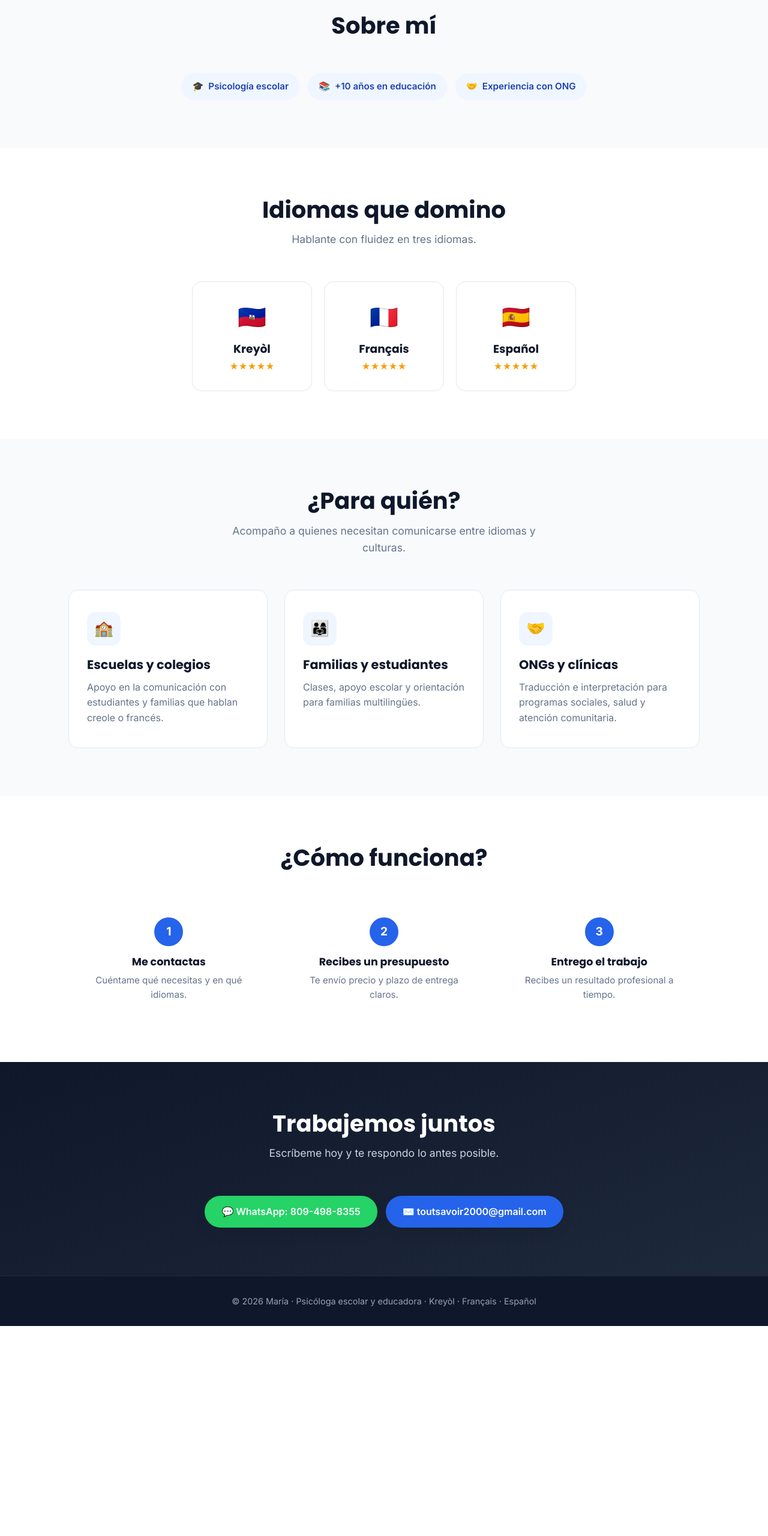
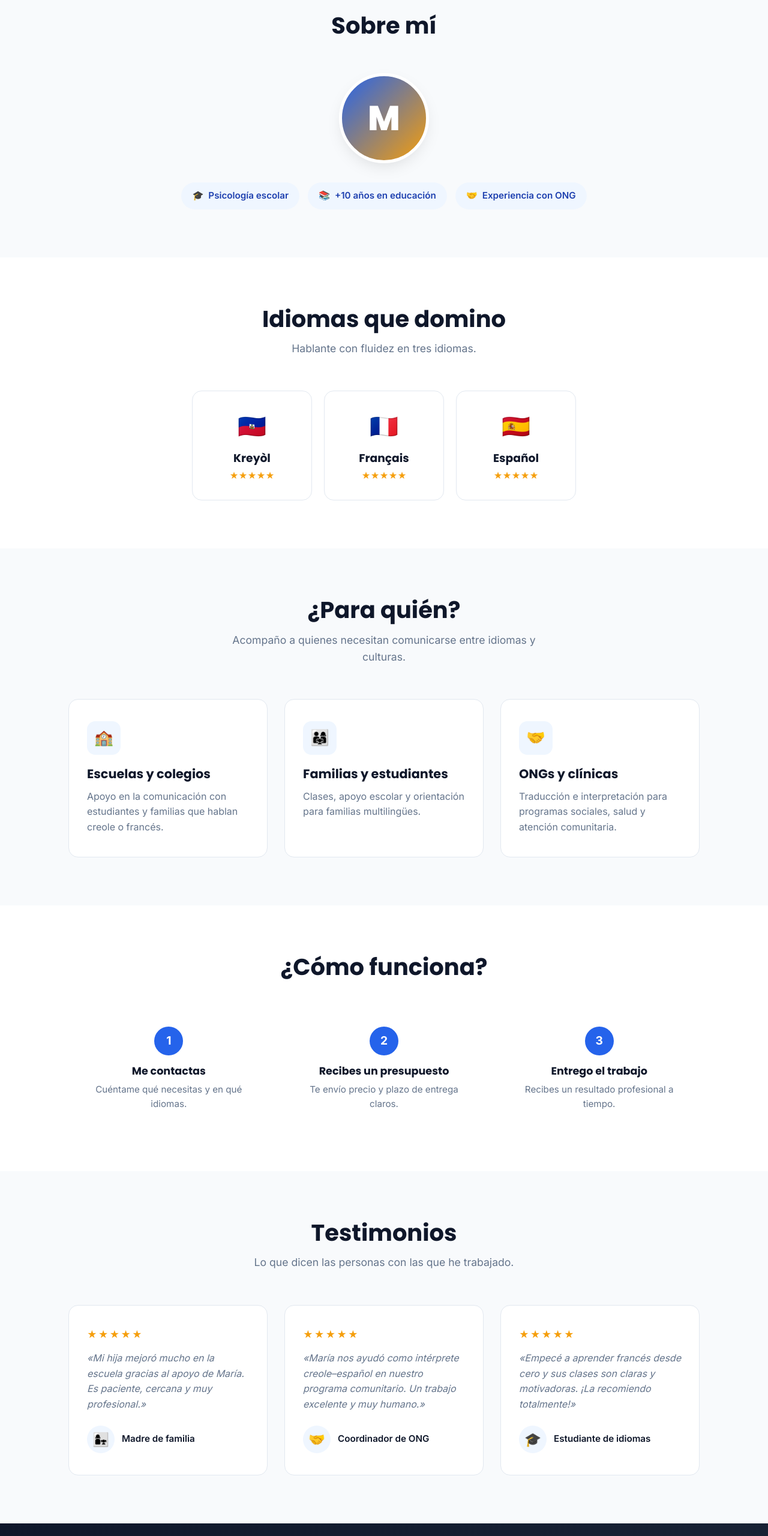
Before and after one commit to malise-tech/Mar-a-servicios-idiomas, a plain HTML site: page index.html in a window 1280 px wide. Shown: the part 1260-3820 px from the top of the page at 60% size. Before the commit the page ends 3470 px from the top, so only its background shows below. Drawn offline with Linux system fonts and the light colour scheme.

Commit message:
Agregar foto de perfil y seccion de testimonios

```diff
--- a/index.html
+++ b/index.html
@@ -183,6 +183,19 @@
 
     /* ===== Bio ===== */
     .bio { max-width: 760px; margin: 0 auto; text-align: center; }
+    .photo-wrap { display: flex; justify-content: center; margin-bottom: 28px; }
+    .photo, .photo-fallback {
+      width: 150px; height: 150px;
+      border-radius: 50%;
+      object-fit: cover;
+      border: 5px solid #fff;
+      box-shadow: var(--shadow);
+    }
+    .photo-fallback {
+      display: none; align-items: center; justify-content: center;
+      background: linear-gradient(135deg, var(--primary), var(--accent));
+      color: #fff; font-family: 'Poppins', sans-serif; font-weight: 800; font-size: 3.6rem;
+    }
     .bio p { font-size: 1.15rem; color: #475569; }
     .bio strong { color: var(--dark); }
     .badges { display: flex; gap: 14px; justify-content: center; flex-wrap: wrap; margin-top: 32px; }
@@ -192,6 +205,18 @@
       padding: 10px 18px; border-radius: 999px;
       font-weight: 600; font-size: .95rem;
     }
+
+    /* ===== Testimonials ===== */
+    .testimonial { display: flex; flex-direction: column; }
+    .stars { color: var(--accent); font-size: 1rem; margin-bottom: 14px; letter-spacing: 2px; }
+    .quote { color: #475569; font-style: italic; margin-bottom: 22px; flex: 1; }
+    .author { display: flex; align-items: center; gap: 12px; }
+    .author .avatar {
+      width: 46px; height: 46px; border-radius: 50%;
+      background: #eff6ff; display: flex; align-items: center; justify-content: center;
+      font-size: 1.4rem;
+    }
+    .author .role-name { font-weight: 600; color: var(--dark); font-size: .95rem; text-align: left; }
 
     [data-lang] { display: none; }
     [data-lang].show { display: inline; }
@@ -312,6 +337,10 @@
         </h2>
       </div>
       <div class="bio">
+        <div class="photo-wrap">
+          <img src="foto.jpg" alt="María" class="photo" onerror="this.style.display='none';this.nextElementSibling.style.display='flex';" />
+          <div class="photo-fallback">M</div>
+        </div>
         <p class="block" data-lang="es">
           Soy <strong>María</strong>, licenciada en <strong>psicología escolar</strong> con más de
           <strong>10 años de experiencia en educación</strong> como profesora. He colaborado con
@@ -490,6 +519,76 @@
     </div>
   </section>
 
+  <!-- ===== Testimonials ===== -->
+  <section class="about" id="testimonios">
+    <div class="container">
+      <div class="section-title">
+        <h2>
+          <span data-lang="es" class="show">Testimonios</span>
+          <span data-lang="fr">Témoignages</span>
+          <span data-lang="ht">Temwayaj</span>
+        </h2>
+        <p>
+          <span data-lang="es" class="show">Lo que dicen las personas con las que he trabajado.</span>
+          <span data-lang="fr">Ce que disent les personnes avec qui j'ai travaillé.</span>
+          <span data-lang="ht">Sa moun mwen travay ak yo di.</span>
+        </p>
+      </div>
+      <div class="grid">
+        <div class="card testimonial">
+          <div class="stars">★★★★★</div>
+          <p class="quote">
+            <span data-lang="es" class="show">«Mi hija mejoró mucho en la escuela gracias al apoyo de María. Es paciente, cercana y muy profesional.»</span>
+            <span data-lang="fr">« Ma fille a beaucoup progressé à l'école grâce au soutien de María. Elle est patiente, proche et très professionnelle. »</span>
+            <span data-lang="ht">« Pitit fi mwen fè anpil pwogrè lekòl gras ak sipò María. Li gen pasyans, li pre ak moun e li trè pwofesyonèl. »</span>
+          </p>
+          <div class="author">
+            <div class="avatar">👩‍👧</div>
+            <div class="role-name">
+              <span data-lang="es" class="show">Madre de familia</span>
+              <span data-lang="fr">Une maman</span>
+              <span data-lang="ht">Yon manman</span>
+            </div>
+          </div>
+        </div>
+
+        <div class="card testimonial">
+          <div class="stars">★★★★★</div>
+          <p class="quote">
+            <span data-lang="es" class="show">«María nos ayudó como intérprete creole–español en nuestro programa comunitario. Un trabajo excelente y muy humano.»</span>
+            <span data-lang="fr">« María nous a aidés comme interprète créole–espagnol dans notre programme communautaire. Un travail excellent et très humain. »</span>
+            <span data-lang="ht">« María ede nou kòm entèprèt kreyòl–panyòl nan pwogram kominotè nou an. Yon travay ekselan e trè imen. »</span>
+          </p>
+          <div class="author">
+            <div class="avatar">🤝</div>
+            <div class="role-name">
+              <span data-lang="es" class="show">Coordinador de ONG</span>
+              <span data-lang="fr">Coordinateur d'ONG</span>
+              <span data-lang="ht">Kowòdonatè ONG</span>
+            </div>
+          </div>
+        </div>
+
+        <div class="card testimonial">
+          <div class="stars">★★★★★</div>
+          <p class="quote">
+            <span data-lang="es" class="show">«Empecé a aprender francés desde cero y sus clases son claras y motivadoras. ¡La recomiendo totalmente!»</span>
+            <span data-lang="fr">« J'ai commencé le français à zéro et ses cours sont clairs et motivants. Je la recommande totalement ! »</span>
+            <span data-lang="ht">« Mwen kòmanse aprann fransè depi zero e kou li yo klè e motivan. Mwen rekòmande l nèt! »</span>
+          </p>
+          <div class="author">
+            <div class="avatar">🎓</div>
+            <div class="role-name">
+              <span data-lang="es" class="show">Estudiante de idiomas</span>
+              <span data-lang="fr">Élève en langues</span>
+              <span data-lang="ht">Elèv lang</span>
+            </div>
+          </div>
+        </div>
+      </div>
+    </div>
+  </section>
+
   <!-- ===== Contact ===== -->
   <section id="contacto" class="contact">
     <div class="container">
```
